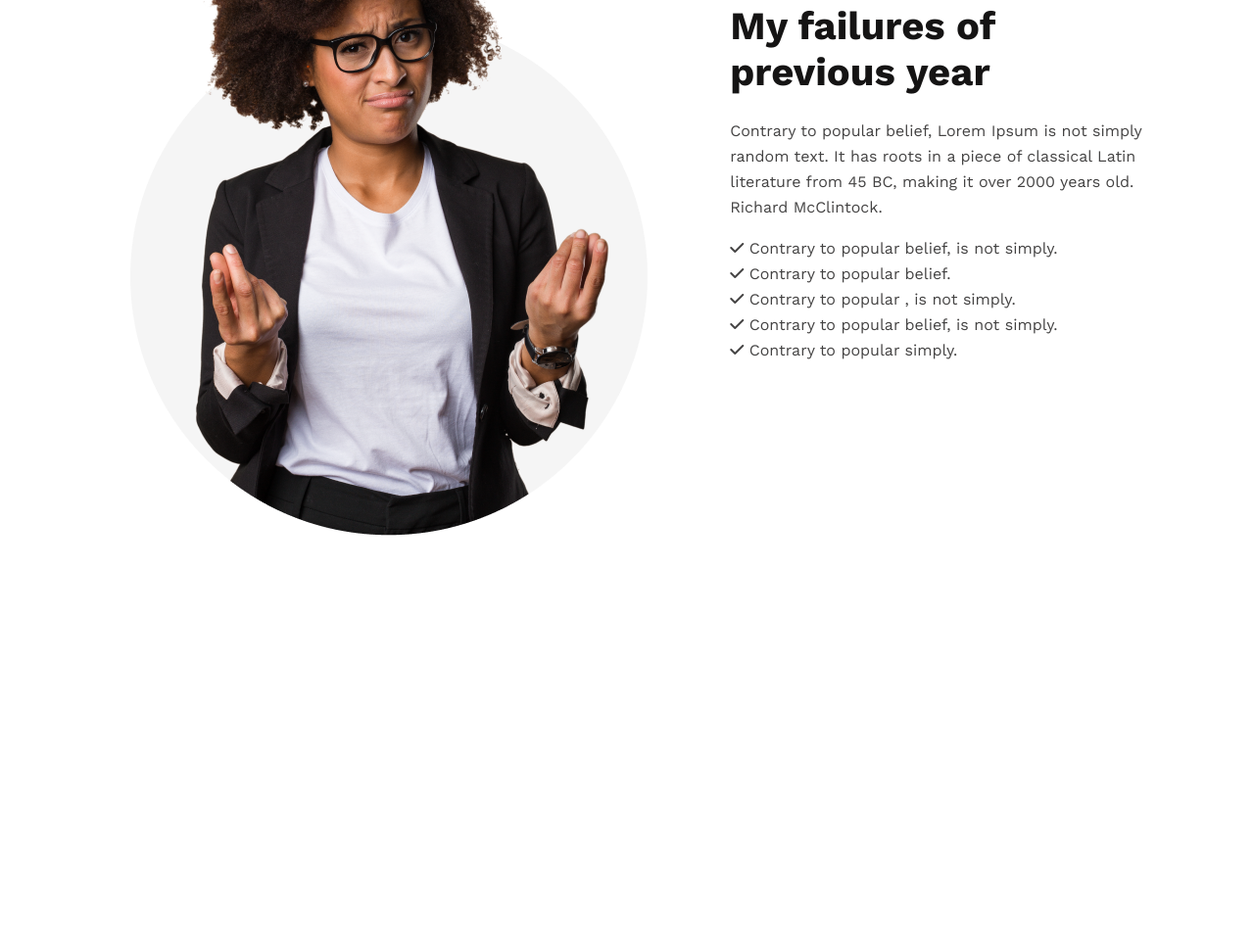
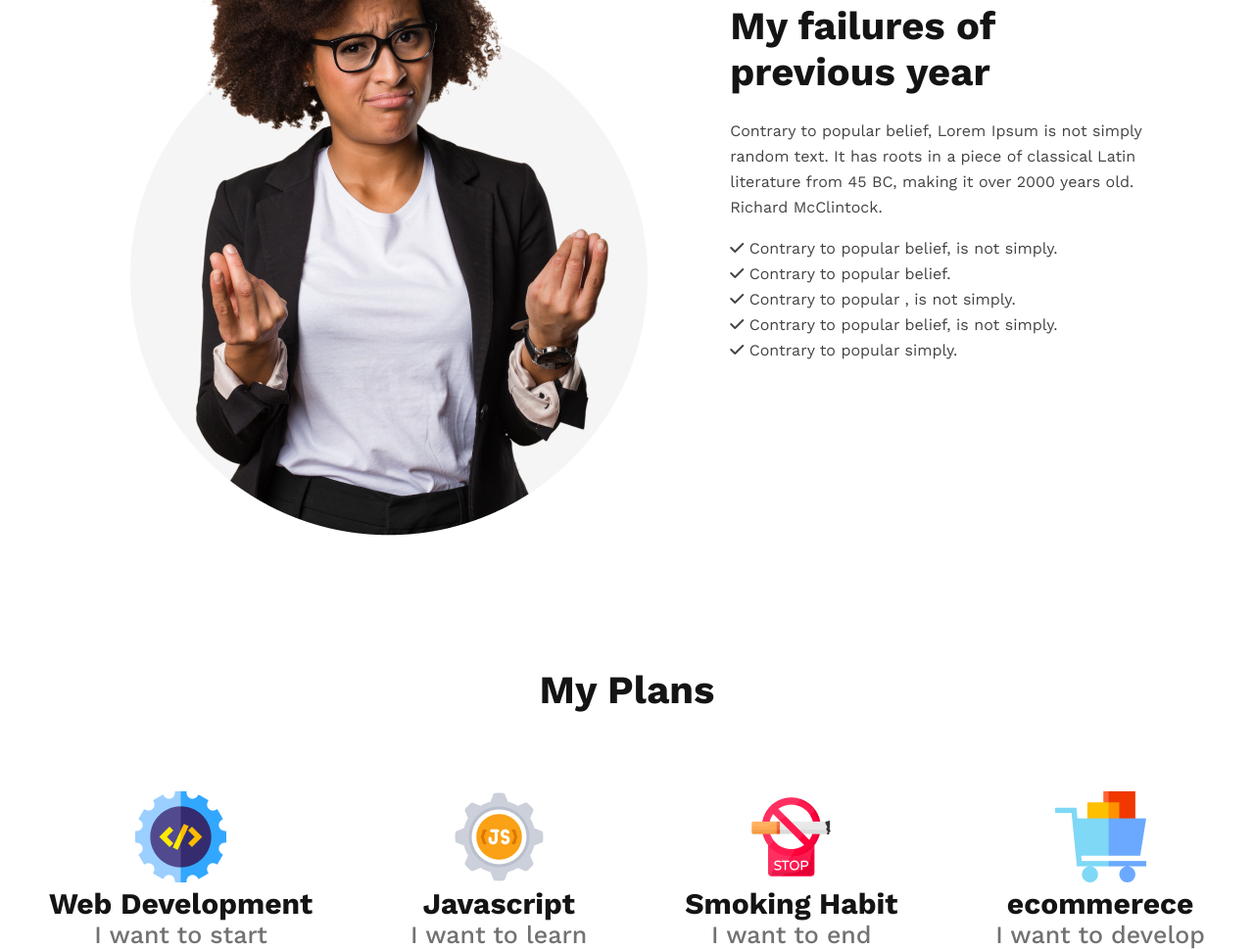
Before and after one commit to Mehedi-p-Hero/New-year-new-me, a plain HTML site: page index.html in a window 1280 px wide. Shown: the part 1107-2076 px from the top of the page at 98% size. Before the commit the page ends 1658 px from the top, so only its background shows below. Drawn offline with nearby package versions, Linux system fonts and the light colour scheme.

Commit message:
plan section created

```diff
--- a/index.html
+++ b/index.html
@@ -46,6 +46,32 @@
                  </ul>
             </div>
         </section>
+
+        <section class="plan">
+            <h3 class="section-title">My Plans</h3>
+            <div class="milestone-container">
+                <div class="goal-container">
+                    <img src="resources/images/icons/web.png" alt="">
+                    <h5 class="goal-title">Web Development</h5>
+                    <h6 class="goal-mindset">I want to start</h6>
+                </div>
+                <div class="goal-container">
+                    <img src="resources/images/icons/js.png" alt="">
+                    <h5 class="goal-title">Javascript</h5>
+                    <h6 class="goal-mindset">I want to learn</h6>
+                </div>
+                <div class="goal-container">
+                    <img src="resources/images/icons/smoke.png" alt="">
+                    <h5 class="goal-title">Smoking Habit</h5>
+                    <h6 class="goal-mindset">I want to end</h6>
+                </div>
+                <div class="goal-container">
+                    <img src="resources/images/icons/ecom.png" alt="">
+                    <h5 class="goal-title">ecommerece</h5>
+                    <h6 class="goal-mindset">I want to develop</h6>
+                </div>
+            </div>
+        </section>
     </main>
     <footer>
 
--- a/styles/styles.css
+++ b/styles/styles.css
@@ -44,7 +44,7 @@ header {
     font-weight: 700;
 }
 
-.banner-description{
+.banner-description {
     margin-top: 24px;
     margin-bottom: 32px;
 }
@@ -63,7 +63,7 @@ header {
 /* Section related styles  */
 
 .section-title {
-    color:#151414;
+    color: #151414;
     font-size: 40px;
     font-weight: 700;
 }
@@ -93,3 +93,33 @@ header {
     margin-top: 24px;
     margin-bottom: 16px;
 }
+
+
+/* Plan section styles  */
+
+.plan h3 {
+    text-align: center;
+    margin-bottom: 80px;
+}
+
+.milestone-container {
+    display: flex;
+    justify-content: space-around;
+}
+
+.goal-container {
+    align-items: center;
+    text-align: center;
+}
+
+.goal-title {
+    color: #151414;
+    font-size: 30px;
+    font-weight: 700;
+}
+
+.goal-mindset {
+    color: #737272;
+    font-size: 25px;
+    font-weight: 500;
+}
```
